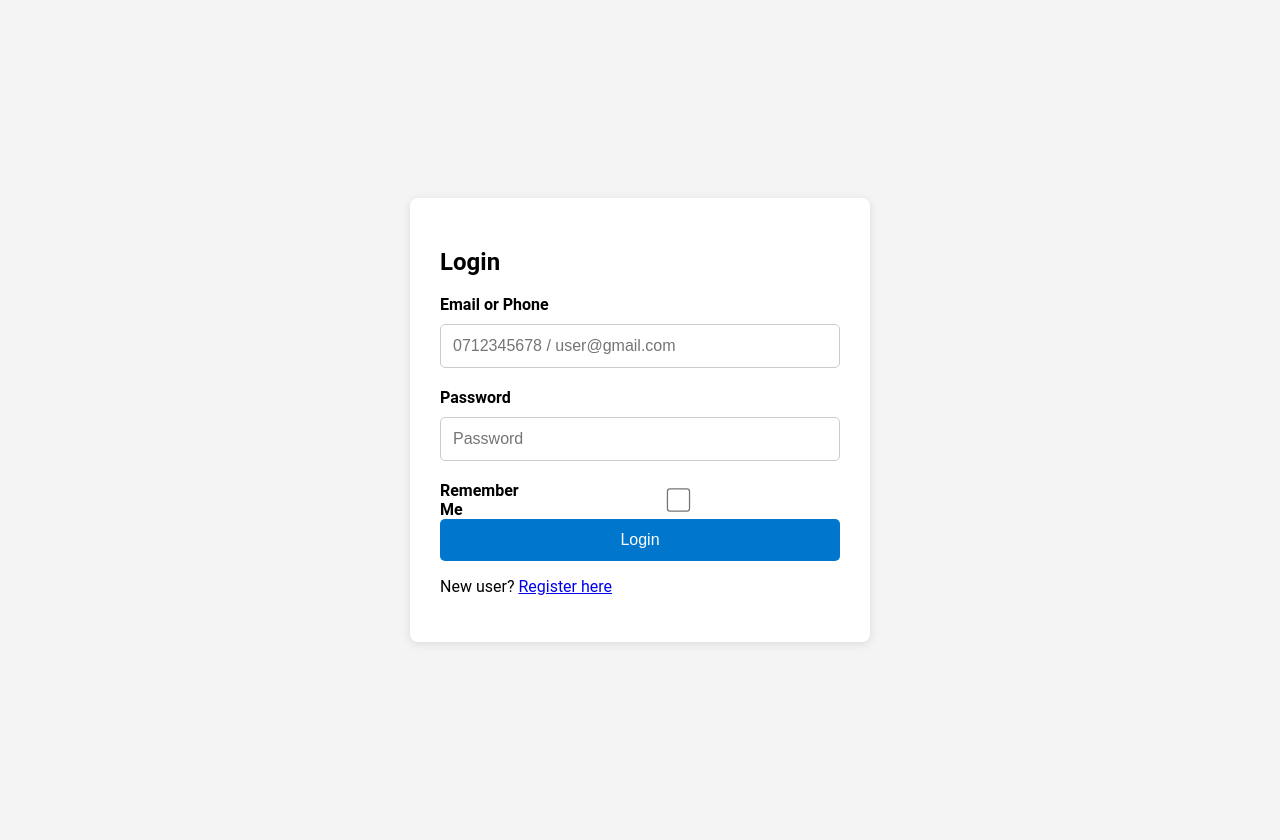
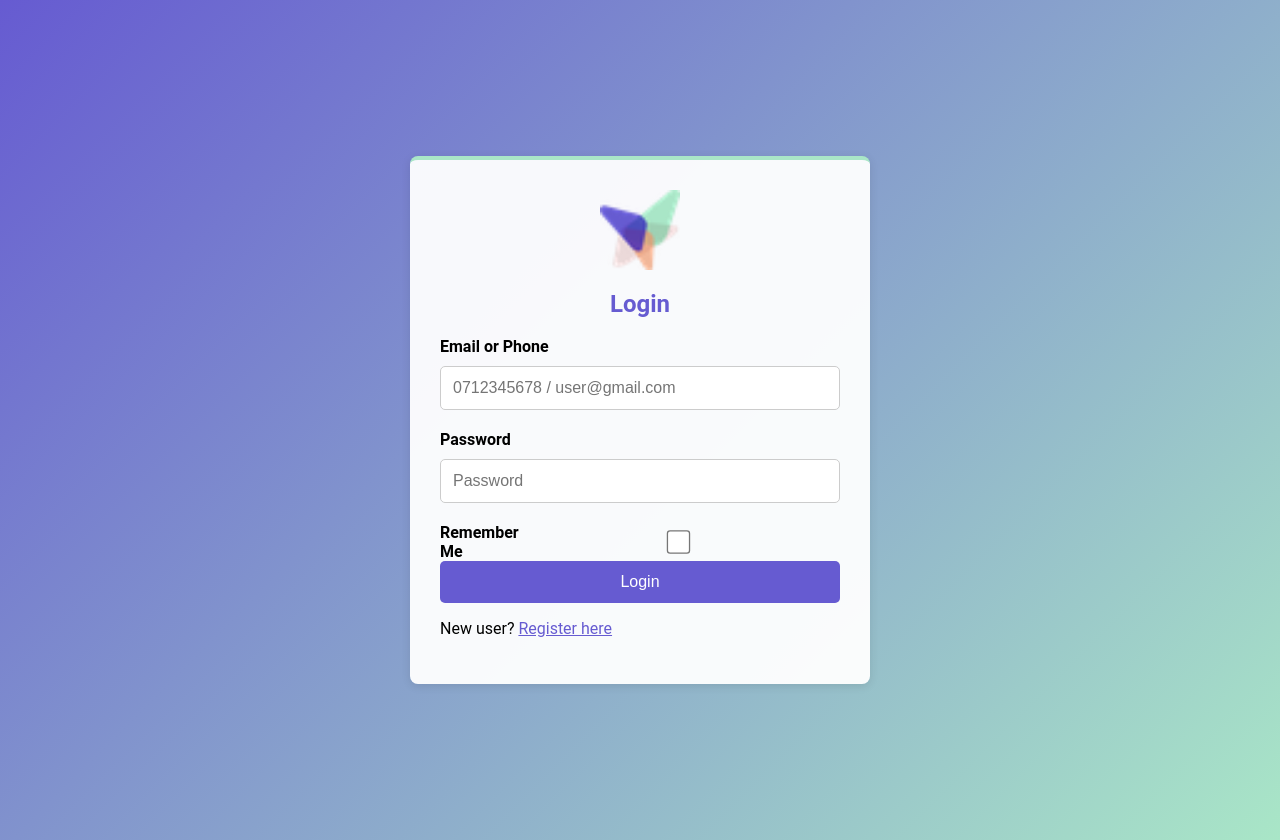
Before and after one commit to Medtronic-LABS/mdtinsights, a PHP site: page /login.php in a window 1280 px wide. Run offline with PHP 8.4, Linux system fonts and the light colour scheme.

Commit message:
style: update login theme

```diff
--- a/login.php
+++ b/login.php
@@ -88,8 +88,9 @@ if ($_SERVER["REQUEST_METHOD"] == "POST") {
         })(window, document, "clarity", "script", "s7ifpngdg7");
     </script>
 </head>
-<body>
+<body class="login-page">
     <div class="form-container">
+        <img src="images/fav.png" alt="Logo" class="logo">
         <h2>Login</h2>
 
         <?php if (!empty($error)): ?>
--- a/styles.css
+++ b/styles.css
@@ -10,6 +10,41 @@ body {
   justify-content: center;
   align-items: center;
   min-height: 100vh;
+}
+
+/* ===============================
+   Login Page Theme
+================================== */
+body.login-page {
+  background: linear-gradient(135deg, #665BD1, #A9E6C7);
+}
+
+body.login-page .form-container {
+  background: rgba(255, 255, 255, 0.95);
+  border-top: 4px solid #A9E6C7;
+}
+
+body.login-page h2 {
+  color: #665BD1;
+  text-align: center;
+}
+
+body.login-page button {
+  background: #665BD1;
+}
+
+body.login-page button:hover {
+  background: #5A40AB;
+}
+
+body.login-page a {
+  color: #665BD1;
+}
+
+body.login-page .logo {
+  display: block;
+  margin: 0 auto 10px;
+  width: 80px;
 }
 
 /* ===============================
```
Also changed, not shown: README.md (added).
